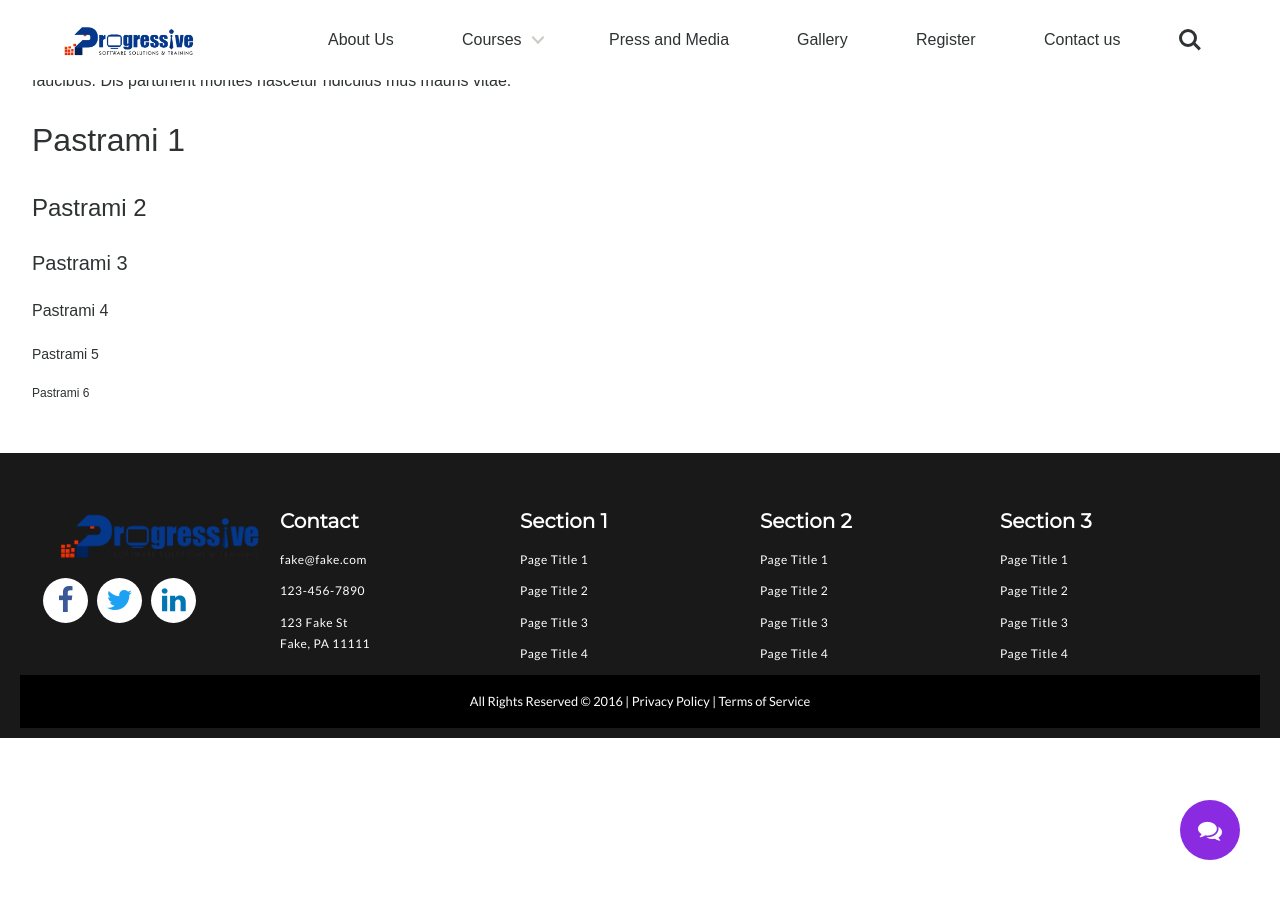
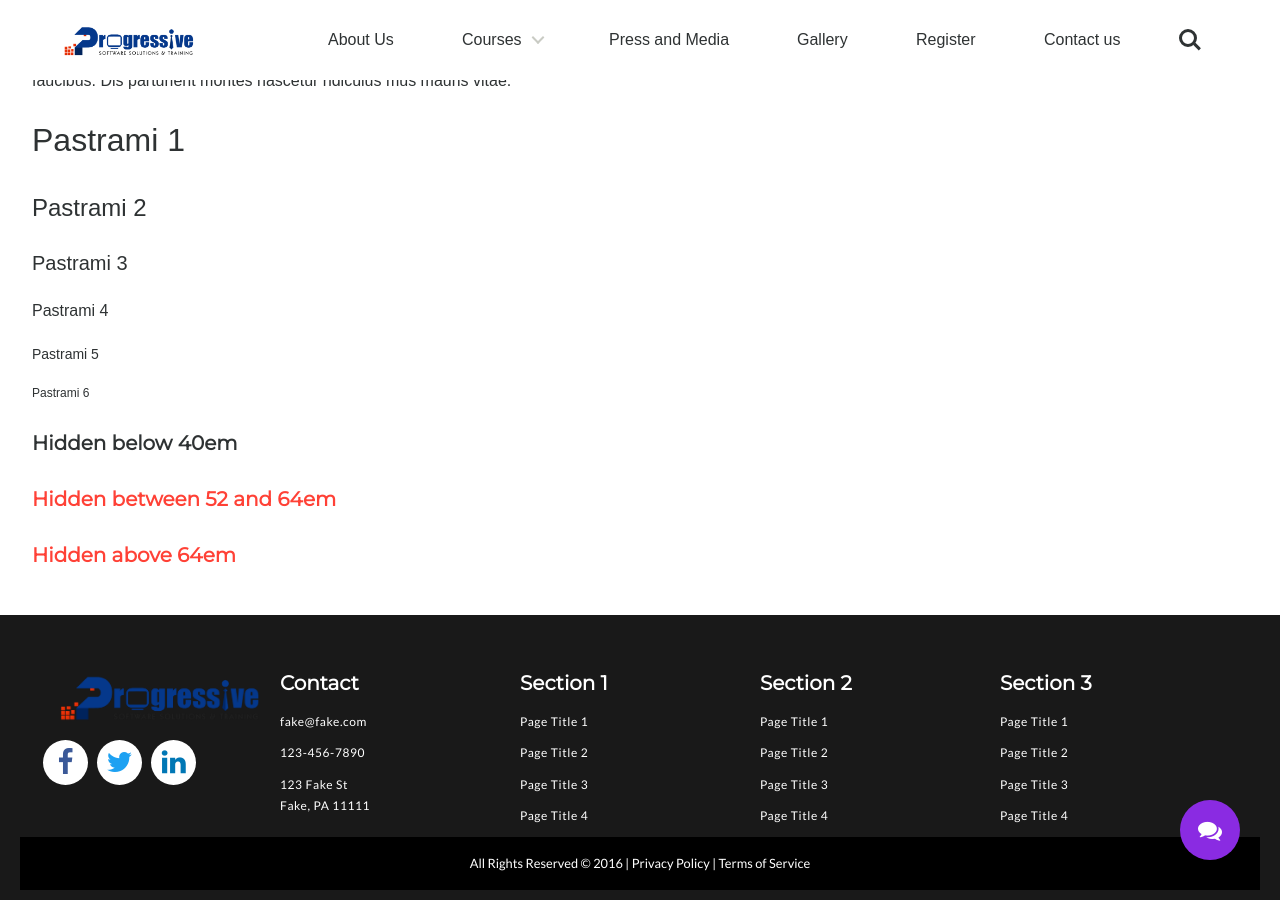
Before and after one commit to psstEdu/PSST, a Jekyll site: the page built from index.md, in a window 1280 px wide and 900 px high, scrolled down 1271 px. Built offline with Jekyll 4.4.1, drawn with Linux system fonts in a browser that asks for light colours.

Commit message:
Update index.md

```diff
--- a/index.md
+++ b/index.md
@@ -14,3 +14,8 @@ Eros in cursus turpis massa tincidunt dui ut ornare. Id diam vel quam elementum
 <p class="h4">Pastrami 4</p>
 <p class="h5">Pastrami 5</p>
 <p class="h6">Pastrami 6</p>
+
+<h3 class="xs-hide">Hidden below 40em</h3>
+<h3 class="sm-hide red">Hidden between 40 and 52em</h3>
+<h3 class="md-hide red">Hidden between 52 and 64em</h3>
+<h3 class="lg-hide red">Hidden above 64em</h3>
```
